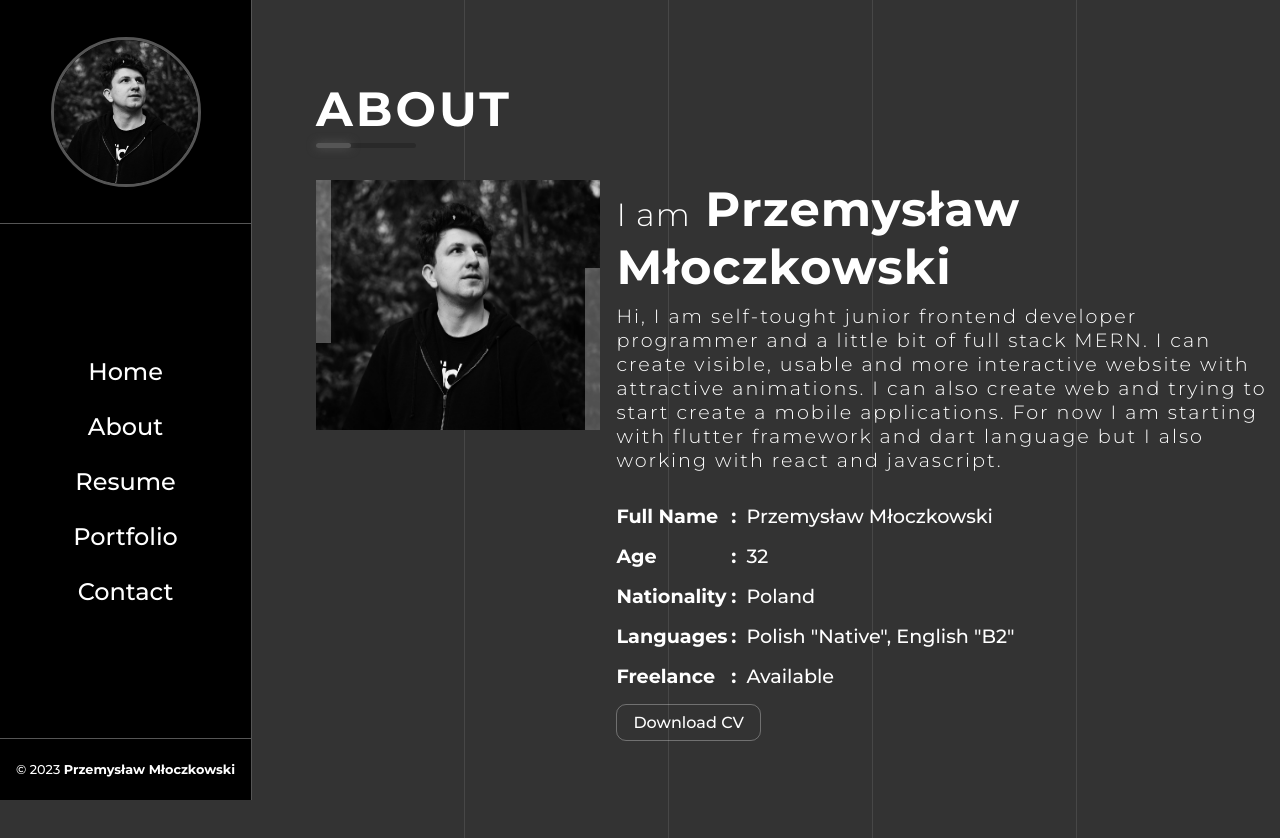
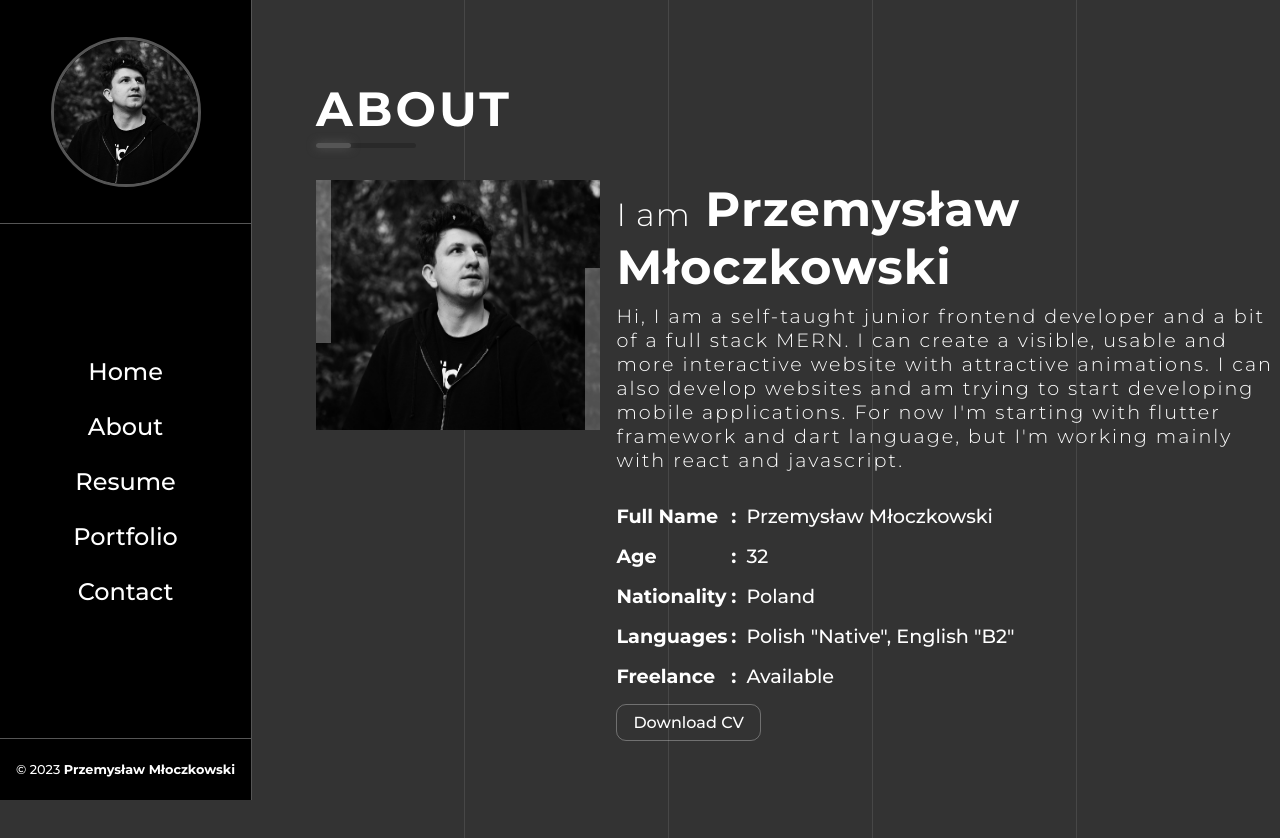
Before and after one commit to Malzagic/portfolio, a React (Create React App) app in the folder client/: page /about in a window 1280 px wide. Shown: the top 838 px of the page. Built offline with nearby package versions, Linux system fonts and the light colour scheme; the HTML template or start-up script is replaced by a standard one.

Commit message:
little change in describe of about me

```diff
--- a/client/src/components/pages/About.jsx
+++ b/client/src/components/pages/About.jsx
@@ -39,7 +39,7 @@ const About = () => {
                 I am
                 <span className="content-title-theme"> Przemysław Młoczkowski</span>
               </h3>
-              <p className="content-text">Hi, I am self-tought junior frontend developer programmer and a little bit of full stack MERN. I can create visible, usable and more interactive website with attractive animations. I can also create web and trying to start create a mobile applications. For now I am starting with flutter framework and dart language but I also working with react and javascript.</p>
+              <p className="content-text">Hi, I am a self-taught junior frontend developer and a bit of a full stack MERN. I can create a visible, usable and more interactive website with attractive animations. I can also develop websites and am trying to start developing mobile applications. For now I'm starting with flutter framework and dart language, but I'm working mainly with react and javascript.</p>
               <ul className="content-list">
                 <li className="content-list-item">
                   <b>Full Name</b>
```
